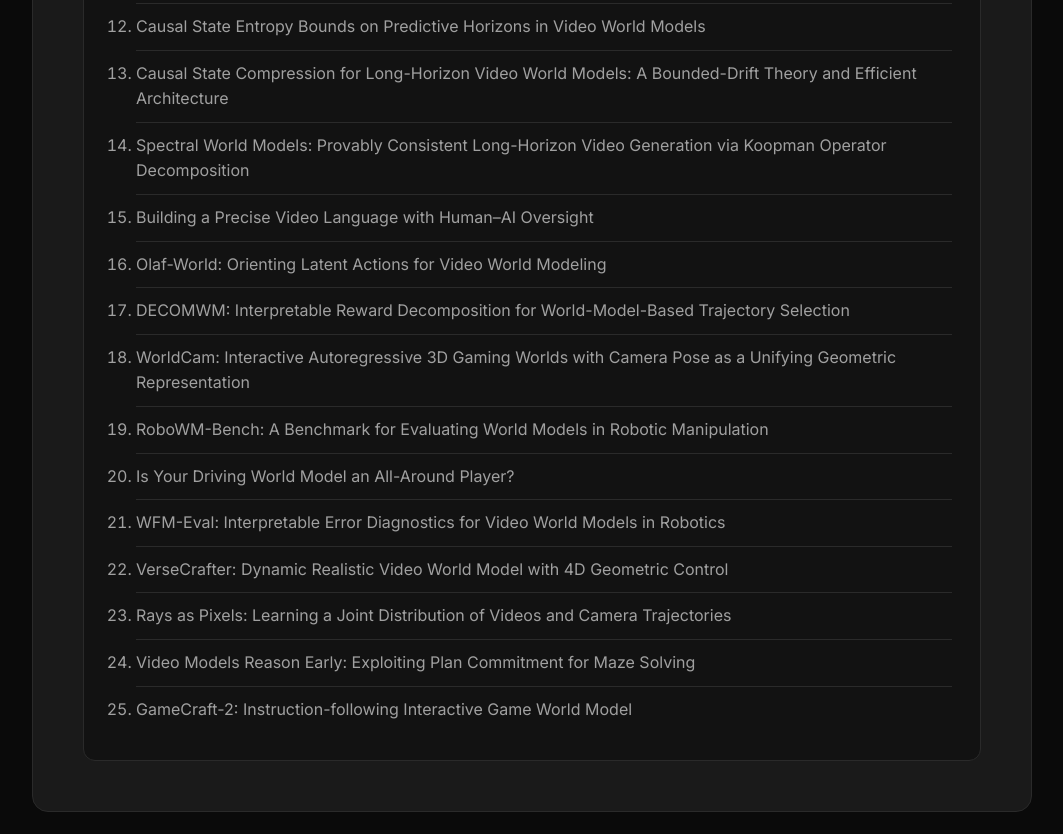
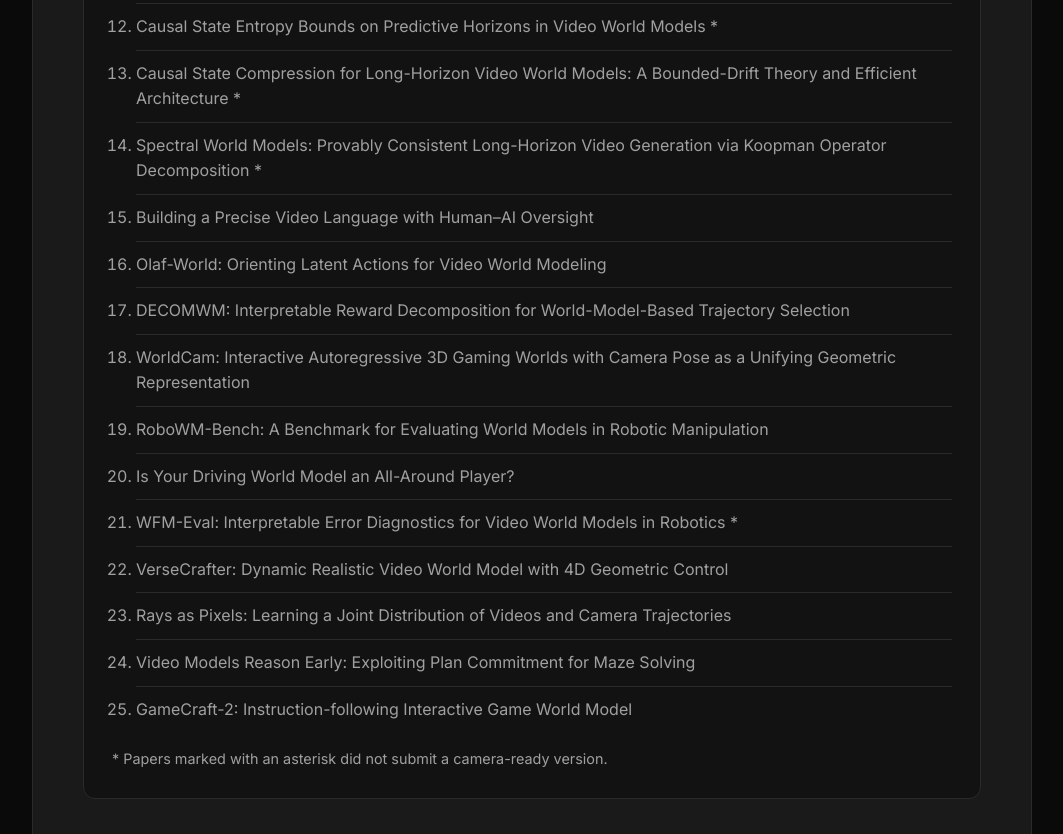
Before and after one commit to videoworldmodel-workshop/videoworldmodel-workshop.github.io, a plain HTML site: page index.html in a window 1280 px wide. Shown: the part 5897-6731 px from the top of the page, without its empty margins (108-1171 px from the left). Drawn offline with Linux system fonts and the light colour scheme.

Commit message:
Add two camera-ready PDFs and mark missing submissions.
Link Future Optical Flow and Forecasting Animal Motion papers, and annotate non-proceedings entries without camera-ready versions.

Co-authored-by: Cursor <cursoragent@cursor.com>

```diff
--- a/index.html
+++ b/index.html
@@ -642,6 +642,13 @@
         .paper-list .award-paper {
             color: var(--text-primary);
             font-weight: 600;
+        }
+
+        .paper-note {
+            margin-top: 16px;
+            color: var(--text-secondary);
+            font-size: 0.9rem;
+            line-height: 1.5;
         }
 
         .award-badge {
@@ -1279,30 +1286,31 @@
         <ol class="paper-list">
             <li><a href="accepted_papers/1_Inference_Time_Planning_with.pdf" target="_blank" rel="noopener noreferrer">Inference-Time Planning with Action-Conditioned Video Models for Generalizable Robot Manipulation</a></li>
             <li><a href="accepted_papers/2_WorldPack_Dynamic_Frame_Comp.pdf" target="_blank" rel="noopener noreferrer">WorldPack: Dynamic Frame Compression for Long-context Video World Modeling</a></li>
-            <li>Future Optical Flow Prediction Improves Robot Control &amp; Video Generation</li>
-            <li>OmniView: An All-Seeing Diffusion Model for 3D and 4D View Synthesis</li>
+            <li><a href="accepted_papers/3_Future_Optical_Flow_Predicti.pdf" target="_blank" rel="noopener noreferrer">Future Optical Flow Prediction Improves Robot Control &amp; Video Generation</a></li>
+            <li>OmniView: An All-Seeing Diffusion Model for 3D and 4D View Synthesis *</li>
             <li><a href="accepted_papers/5_SEGAR_Selective_Enhancement_.pdf" target="_blank" rel="noopener noreferrer">SEGAR: Selective Enhancement for Generative Augmented Reality</a></li>
             <li><a href="accepted_papers/6_The_Pulse_of_Motion_Measurin.pdf" target="_blank" rel="noopener noreferrer">The Pulse of Motion: Measuring Physical Frame Rate from Visual Dynamics</a></li>
-            <li>Forecasting Animal Motion in the Wild</li>
+            <li><a href="accepted_papers/7_Forecasting_Motion_in_the_Wi.pdf" target="_blank" rel="noopener noreferrer">Forecasting Animal Motion in the Wild</a></li>
             <li class="award-paper"><a href="accepted_papers/8_NeoVerse_Enhancing_4D_World_.pdf" target="_blank" rel="noopener noreferrer">NeoVerse: Enhancing 4D World Model with in-the-wild Monocular Videos</a> <span class="award-badge">👑 Best Paper Award</span></li>
             <li><a href="accepted_papers/9_Objects_in_Generated_Videos_.pdf" target="_blank" rel="noopener noreferrer">Objects in Generated Videos Are Slower Than They Appear: Models Suffer Sub-Earth Gravity and Don't Know Galileo's Principle...for now</a></li>
             <li><a href="accepted_papers/10_EgoControl_Controllable_Ego.pdf" target="_blank" rel="noopener noreferrer">EgoControl: Controllable Egocentric Video Generation via 3D Full-Body Poses</a></li>
             <li><a href="accepted_papers/11_Dexterous_World_Models.pdf" target="_blank" rel="noopener noreferrer">Dexterous World Models</a></li>
-            <li>Causal State Entropy Bounds on Predictive Horizons in Video World Models</li>
-            <li>Causal State Compression for Long-Horizon Video World Models: A Bounded-Drift Theory and Efficient Architecture</li>
-            <li>Spectral World Models: Provably Consistent Long-Horizon Video Generation via Koopman Operator Decomposition</li>
+            <li>Causal State Entropy Bounds on Predictive Horizons in Video World Models *</li>
+            <li>Causal State Compression for Long-Horizon Video World Models: A Bounded-Drift Theory and Efficient Architecture *</li>
+            <li>Spectral World Models: Provably Consistent Long-Horizon Video Generation via Koopman Operator Decomposition *</li>
             <li><a href="accepted_papers/16_Building_a_Precise_Video_La.pdf" target="_blank" rel="noopener noreferrer">Building a Precise Video Language with Human–AI Oversight</a></li>
             <li><a href="accepted_papers/17_Olaf_World_Orienting_Latent.pdf" target="_blank" rel="noopener noreferrer">Olaf-World: Orienting Latent Actions for Video World Modeling</a></li>
             <li><a href="accepted_papers/18_DECOMWM_Interpretable_Rewar.pdf" target="_blank" rel="noopener noreferrer">DECOMWM: Interpretable Reward Decomposition for World-Model-Based Trajectory Selection</a></li>
             <li><a href="accepted_papers/19_WorldCam_Interactive_Autore.pdf" target="_blank" rel="noopener noreferrer">WorldCam: Interactive Autoregressive 3D Gaming Worlds with Camera Pose as a Unifying Geometric Representation</a></li>
             <li><a href="accepted_papers/20_RoboWM_Bench_A_Benchmark_fo.pdf" target="_blank" rel="noopener noreferrer">RoboWM-Bench: A Benchmark for Evaluating World Models in Robotic Manipulation</a></li>
             <li><a href="accepted_papers/22_Is_Your_Driving_World_Model.pdf" target="_blank" rel="noopener noreferrer">Is Your Driving World Model an All-Around Player?</a></li>
-            <li>WFM-Eval: Interpretable Error Diagnostics for Video World Models in Robotics</li>
+            <li>WFM-Eval: Interpretable Error Diagnostics for Video World Models in Robotics *</li>
             <li><a href="accepted_papers/26_VerseCrafter_Dynamic_Realis.pdf" target="_blank" rel="noopener noreferrer">VerseCrafter: Dynamic Realistic Video World Model with 4D Geometric Control</a></li>
             <li><a href="accepted_papers/27_Rays_as_Pixels_Learning_a_J.pdf" target="_blank" rel="noopener noreferrer">Rays as Pixels: Learning a Joint Distribution of Videos and Camera Trajectories</a></li>
             <li><a href="accepted_papers/28_Video_Models_Reason_Early_E.pdf" target="_blank" rel="noopener noreferrer">Video Models Reason Early: Exploiting Plan Commitment for Maze Solving</a></li>
             <li><a href="https://arxiv.org/pdf/2511.23429" target="_blank" rel="noopener noreferrer">GameCraft-2: Instruction-following Interactive Game World Model</a></li>
         </ol>
+        <p class="paper-note">* Papers marked with an asterisk did not submit a camera-ready version.</p>
     </div>
 </section>
 
```
Also changed, not shown: 2 other files.
